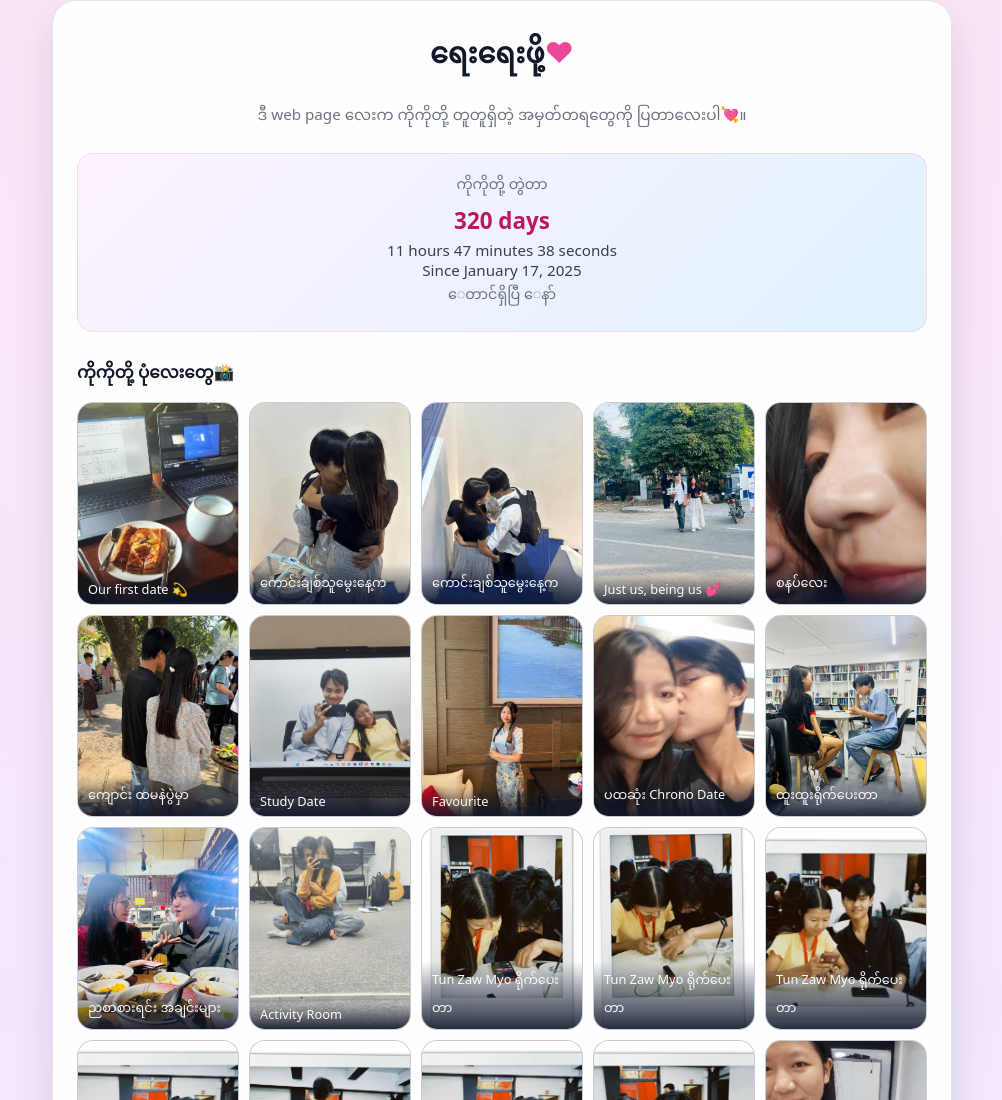
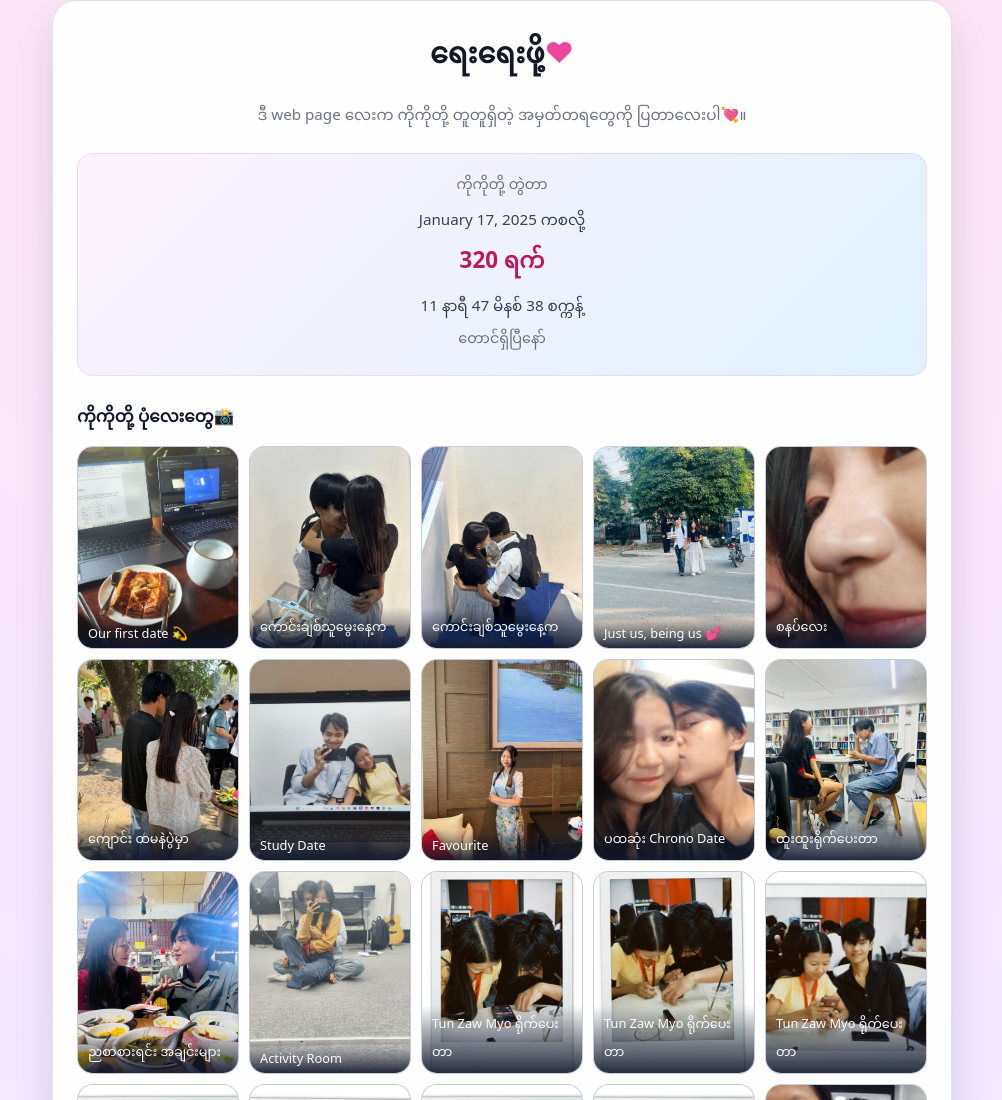
Before and after one commit to thurainhtetko123/yayy_yayy, a plain HTML site: page index.html in a window 1280 px wide. Shown: the top 1100 px of the page, without its empty margins (138-1140 px from the left). Drawn offline with Linux system fonts and the light colour scheme.

Commit message:
fix myanmar tax + add myanmar tax + change myanmar tax

```diff
--- a/index.html
+++ b/index.html
@@ -240,10 +240,10 @@
     <!-- Relationship counter -->
     <div class="counter-container">
       <div class="counter-label">ကိုကိုတို့ တွဲတာ</div>
-      <div id="days-together" class="counter-big">0 days</div>
-      <div id="time-together" class="counter-small">0 hours 0 minutes 0 seconds</div>
       <div class="counter-small" id="since-date"></div>
-      <div class="counter-label">‌ေတာင်ရှိပြီ ေနာ်</div>
+      <div id="days-together" class="counter-big">0 ရက်</div>
+      <div id="time-together" class="counter-small">0 နာရီ 0 မိနစ် 0 စက္ကန့်</div>
+      <div class="counter-label">တောင်ရှိပြီနော်</div>
 
     </div>
 
@@ -278,15 +278,15 @@
       month: "long",
       day: "numeric",
     });
-    sinceElement.textContent = "Since " + sinceFormatted;
+    sinceElement.textContent = sinceFormatted + " ကစလို့";
 
     function updateCounter() {
       const now = new Date();
       const diffMs = now - relationshipStart;
 
       if (diffMs < 0) {
-        daysElement.textContent = "0 days";
-        timeElement.textContent = "0 hours 0 minutes 0 seconds";
+        daysElement.textContent = "0 ရက်";
+        timeElement.textContent = "0 နာရီ 0 မိနစ် 0 စက္ကန့်";
         return;
       }
 
@@ -298,9 +298,9 @@
       const minutes = Math.floor(remainingAfterHours / 60);
       const seconds = remainingAfterHours % 60;
 
-      daysElement.textContent = days + (days === 1 ? " day" : " days");
+      daysElement.textContent = days + (days === 1 ? " ရက်" : " ရက်");
       timeElement.textContent =
-        hours + " hours " + minutes + " minutes " + seconds + " seconds";
+        hours + " နာရီ " + minutes + " မိနစ် " + seconds + " စက္ကန့်";
     }
 
     updateCounter();
```
